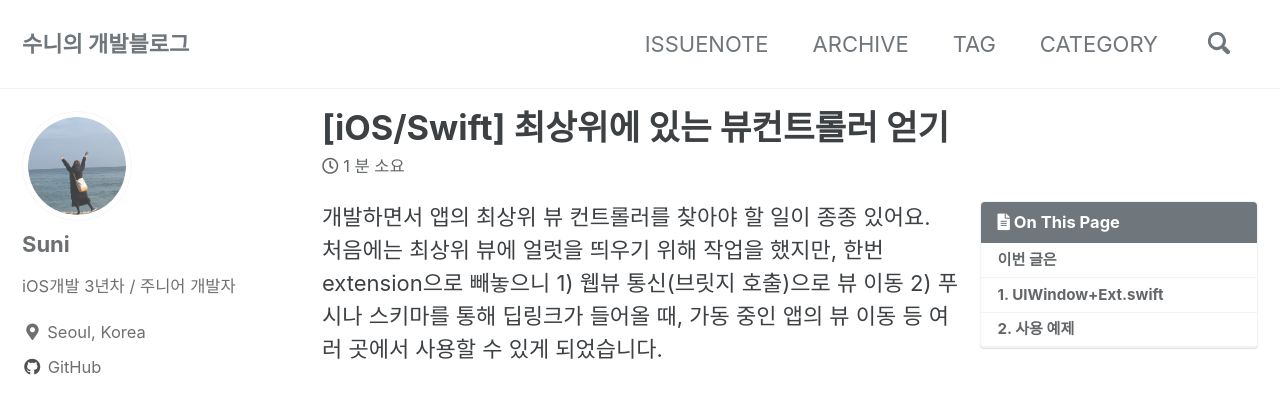
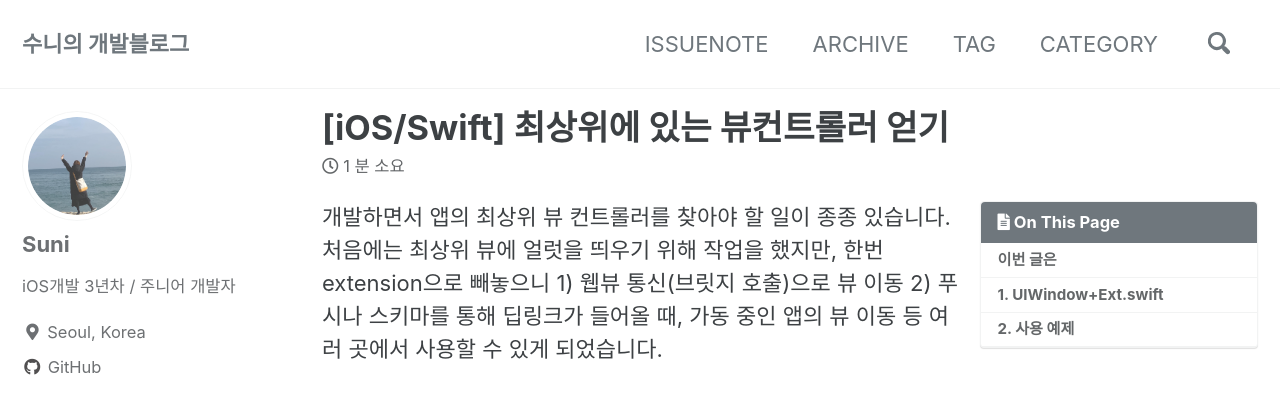
Before and after one commit to SuniDev/SuniDev.github.io, a Jekyll site: the page built from _posts/2021-04-06-visibleviewcontroller.md, in a window 1280 px wide and 900 px high. Shown: the top 394 px of the window. Built offline with Jekyll 4.4.1, drawn with Linux system fonts in a browser that asks for light colours; cached includes are drawn as plain includes; comment, search, counter and statistics services are not loaded.

Commit message:
[Posting 수정] "[iOS/Swift] 최상위에 있는 뷰컨트롤러 얻기"
- 인삿말 변경

```diff
--- a/_posts/2021-04-06-visibleviewcontroller.md
+++ b/_posts/2021-04-06-visibleviewcontroller.md
@@ -13,7 +13,7 @@ toc: true
 ---
 
 
-개발하면서 앱의 최상위 뷰 컨트롤러를 찾아야 할 일이 종종 있어요.<br>
+개발하면서 앱의 최상위 뷰 컨트롤러를 찾아야 할 일이 종종 있습니다.<br>
 처음에는 최상위 뷰에 얼럿을 띄우기 위해 작업을 했지만, 한번 extension으로 빼놓으니 1) 웹뷰 통신(브릿지 호출)으로 뷰 이동 2) 푸시나 스키마를 통해 딥링크가 들어올 때, 가동 중인 앱의 뷰 이동 등 여러 곳에서 사용할 수 있게 되었습니다. <br><br>
 
 
```
